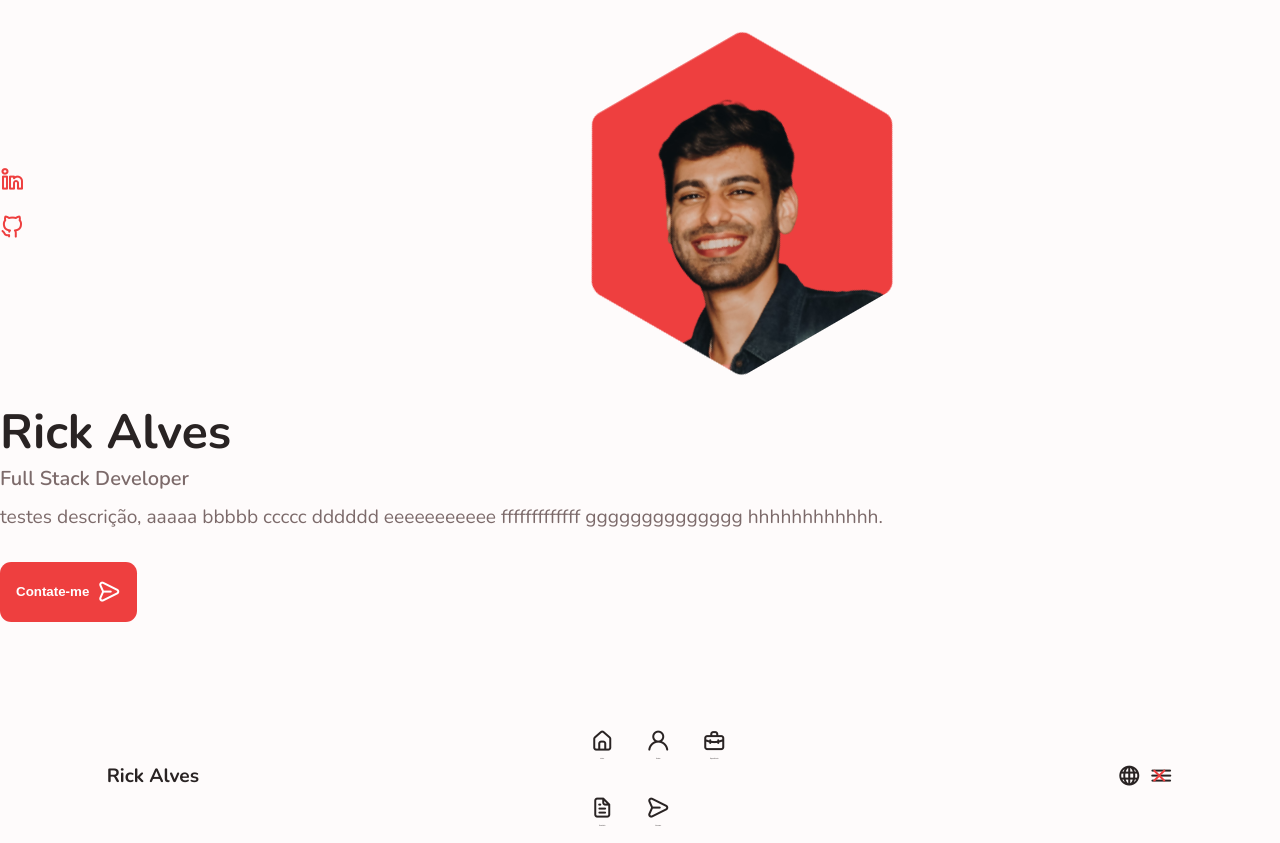
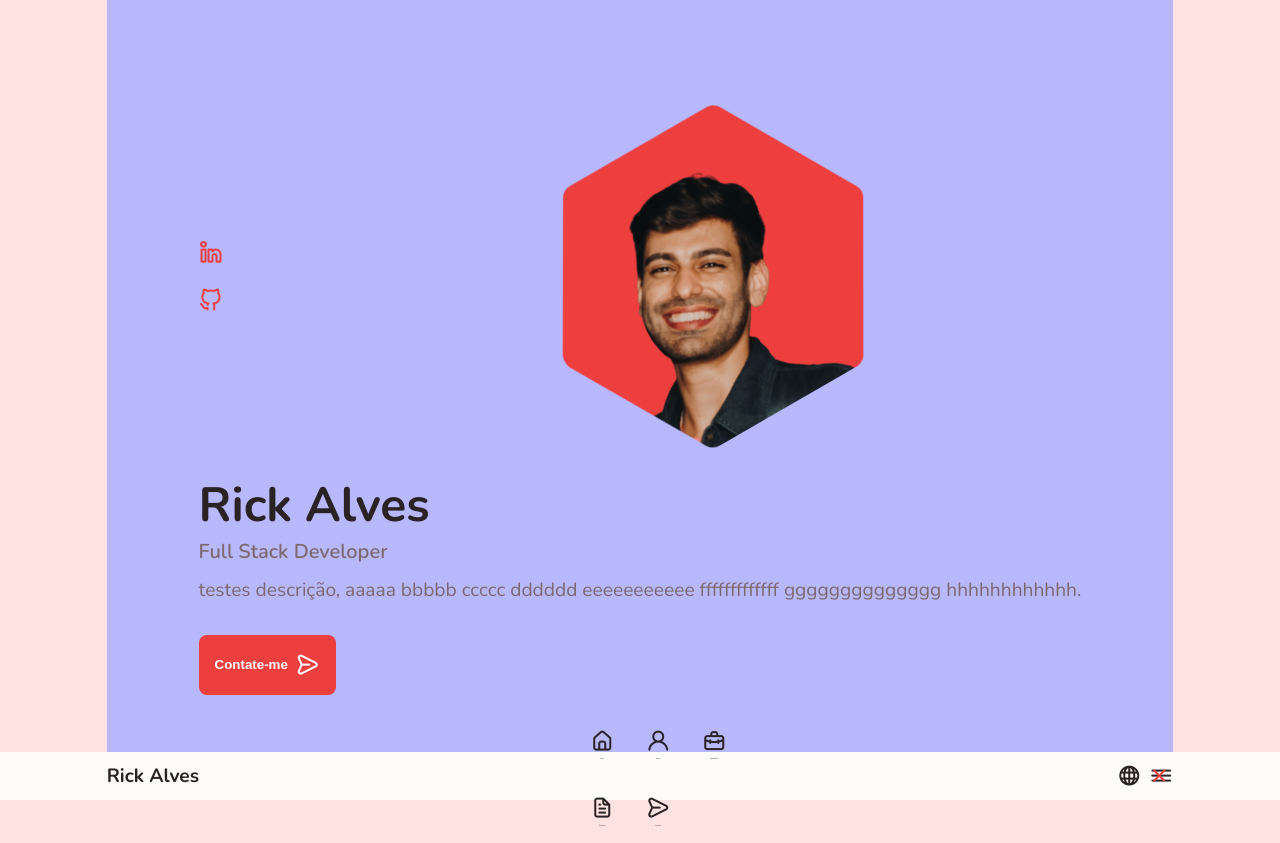
Before and after one commit to RickAlves07/personal-website, an Angular app: page / in a window 1280 px wide. After the commit the page ends 800 px from the top, so only its background shows below. Built offline with nearby package versions, Linux system fonts and the light colour scheme.

Commit message:
diversos ajustes layout global e cores para testes

```diff
--- a/src/styles.scss
+++ b/src/styles.scss
@@ -6,7 +6,9 @@
 	//body
 	--body-font: 'Nunito', sans-serif;
 	--body-container: 83.333333%;
-	--border-radius-default: .7rem;
+	--max-body-container: 1600px;
+	--border-radius-default: .5rem;
+	--body-frame: 8.3333335%;
 
 	//header
 	--header-height: 3rem;
@@ -53,9 +55,12 @@ body
 {
 	font-family: var(--body-font);
 	font-size: var(--normal-font-size);
-	background-color: var(--body-color);
+	// background-color: var(--body-color);
+	background-color: rgb(255, 226, 226);
 	color: var(--text-color);
-	margin: 0 0 var(--header-height) 0;
+	width: var(--body-container);
+	max-width: var(--max-body-container);
+	margin: 0 var(--body-frame);
 }
 
 .container
@@ -83,7 +88,12 @@ h1, h2, h3, h4
 
 .section
 {
-	padding: 2rem 0 4rem;
+	background-color: rgb(184, 184, 255);
+	padding: var(--body-frame) 0;
+	display: flex;
+	justify-content: center;
+	align-items: center;
+	height: 100vh;
 }
 
 .section-title
@@ -104,7 +114,7 @@ h1, h2, h3, h4
 	text-align: center;
 }
 
-.hidden
+.hidden svg
 {
 	width: 0px;
 	height: 0px;
@@ -202,8 +212,10 @@ $media-query-767: 767px;
 	background-color: var(--first-color);
 	display: flex;
 	align-items: center;
-	width: 300px;
-	height: 342.62px;
+	max-width: 300px;
+	max-height: 342.62px;
+	min-width: 200px;
+	min-height: 242.62px;
 	animation: spinMask 30s linear infinite;
 }
 // END - masks
```
